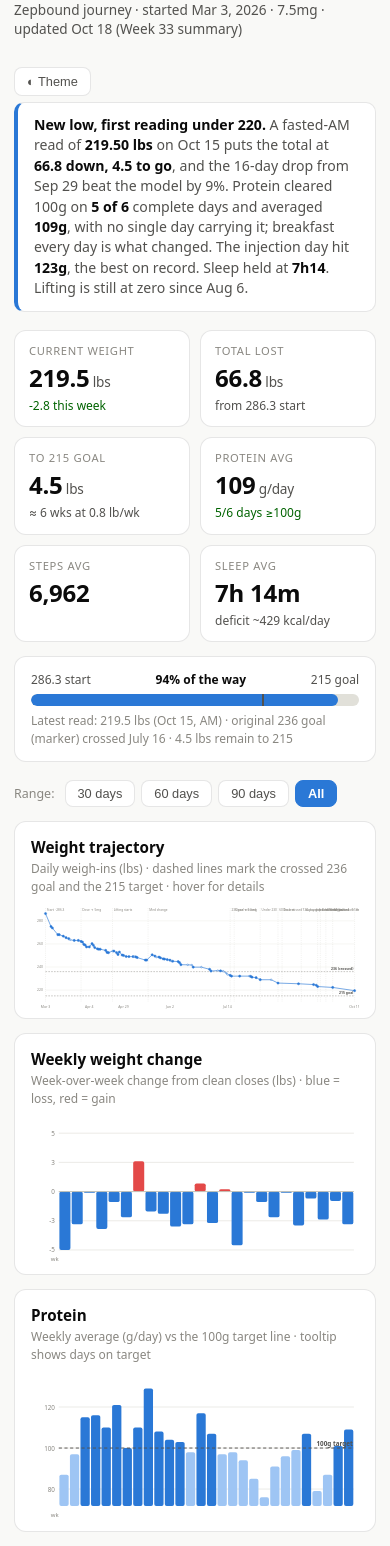
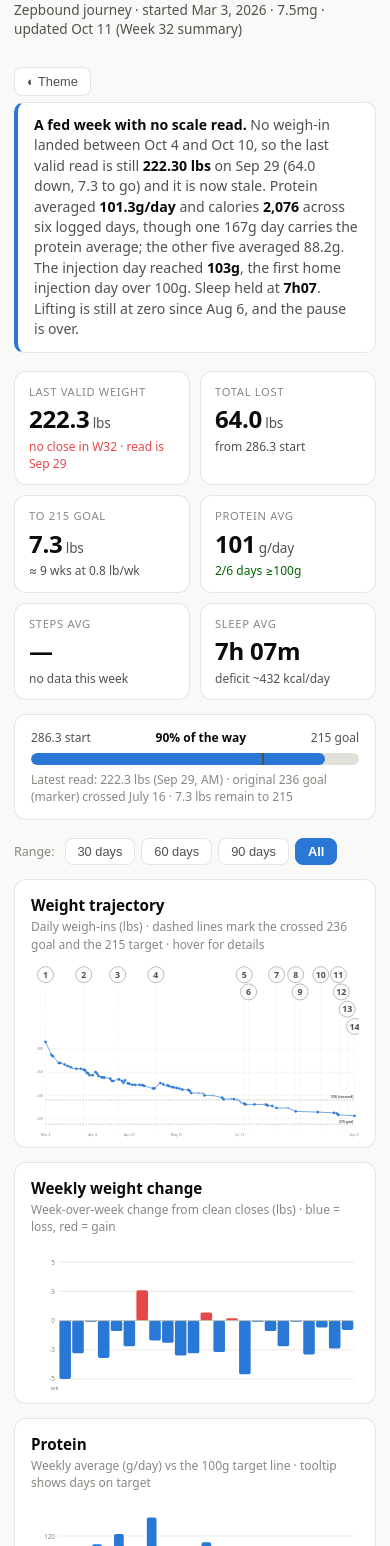
Before and after one commit to jakeworcester-byte/pace-dash-x7q3, a plain HTML site: page index.html in a window 390 px wide. Shown: the part 54-1600 px from the top of the page. Drawn offline with Linux system fonts and the light colour scheme.

Commit message:
Weekly dashboard update (auto-push)

```diff
--- a/index.html
+++ b/index.html
@@ -121,6 +121,10 @@
   .card .desc { font-size: 0.75rem; color: var(--muted); margin-bottom: 8px; }
   .chart-box { position: relative; width: 100%; }
   .chart-box svg { display: block; width: 100%; height: auto; }
+  .ms-badge { cursor: pointer; }
+  .tooltip.below { transform: translate(-50%, 8px); }
+  .tooltip.below.edge-l { transform: translate(-12px, 8px); }
+  .tooltip.below.edge-r { transform: translate(calc(-100% + 12px), 8px); }
   .tooltip {
     position: absolute; pointer-events: none; background: var(--ink-1); color: var(--page);
     font-size: 0.72rem; padding: 5px 8px; border-radius: 6px; white-space: nowrap;
@@ -245,22 +249,23 @@
    ================================================================ */
 
 const META = {
-  updated: "2026-10-18",
+  updated: "2026-10-11",
   startWeight: 286.3,
   startDate: "2026-03-03",
   originalGoal: 236,
   goal: 215,
   dose: "7.5mg",
-  doseNote: "Injected Sun Oct 18 @ 7.5mg, a 7-day interval from Oct 11, with no side effects. Oct 25 is the last planned dose before a scheduled procedure; the Nov 1 dose will be skipped, and restart timing comes from the care team.",
+  doseNote: "Injected Sun Oct 11 @ 7.5mg (confirmed), a 7-day interval from Oct 4, with no side effects. Dose timing for late October, around a scheduled procedure, is the care team's call and not yet on record.",
   injectionDay: "Sunday",
-  troughWindow: "Oct 23 to Oct 25 (days 5 to 7 after the Oct 18 dose). The next dose lands Oct 25.",
-  statusLine: "<strong>New low, first reading under 220.</strong> A fasted-AM read of <strong>219.50 lbs</strong> on Oct 15 puts the total at <strong>66.8 down, 4.5 to go</strong>, and the 16-day drop from Sep 29 beat the model by 9%. Protein cleared 100g on <strong>5 of 6</strong> complete days and averaged <strong>109g</strong>, with no single day carrying it; breakfast every day is what changed. The injection day hit <strong>123g</strong>, the best on record. Sleep held at <strong>7h14</strong>. Lifting is still at zero since Aug 6.",
-  focusDesc: "From the Week 33 summary (Oct 11 to Oct 17)",
+  troughWindow: "Oct 16 to Oct 18 (days 5 to 7 after the Oct 11 dose). The next dose lands Oct 18.",
+  statusLine: "<strong>A fed week with no scale read.</strong> No weigh-in landed between Oct 4 and Oct 10, so the last valid read is still <strong>222.30 lbs</strong> on Sep 29 (64.0 down, 7.3 to go) and it is now stale. Protein averaged <strong>101.3g/day</strong> and calories <strong>2,076</strong> across six logged days, though one 167g day carries the protein average; the other five averaged 88.2g. The injection day reached <strong>103g</strong>, the first home injection day over 100g. Sleep held at <strong>7h07</strong>. Lifting is still at zero since Aug 6, and the pause is over.",
+  focusDesc: "From the Week 32 summary (Oct 4 to Oct 10)",
   focus: [
-    "<strong>Lift four times before Nov 1.</strong> Day A and Day B at Aug 6 loads (Goblet 45 &middot; Bench 70 &middot; RDL 80 &middot; BOR 70; Lunge 45 &middot; OHP 70 &middot; SDL 90 &middot; CSR 80), RPE 6, no progression off a 10-week layoff. A four-week lifting break follows.",
-    "<strong>Keep the breakfast habit.</strong> A 25 to 30g breakfast every day is what moved protein from 2 of 6 days at target to 5 of 6. Trough runs Oct 23 to Oct 25.",
-    "<strong>Fix the desk days.</strong> Three days under 4,000 steps sat between three walking days over 9,000. A short walk on desk days closes most of that gap.",
-    "<strong>Bank one or two more fasted-AM weigh-ins before November.</strong> A clean close right before the break gives the recovery period a solid anchor.",
+    "<strong>Get a fasted-AM weigh-in Monday, then one or two more.</strong> The last read is Sep 29. Nothing about the rate can be assessed until there is a new endpoint.",
+    "<strong>Lift this week.</strong> The pause is over and there are three weeks to Nov 1, room for about six sessions. Start with Day A at Aug 6 loads (Goblet 45 &middot; Bench 70 &middot; RDL 80 &middot; BOR 70 &middot; Plank 2&times;40s), twice a week, no progression off the layoff.",
+    "<strong>Protect protein on travel and event days.</strong> Five of six logged days were at 90g or better. The miss was the travel day home (66g, 1,330 cal). Trough runs Oct 16 to Oct 18.",
+    "<strong>Keep feeding the run-up.</strong> Arriving in November fed, at 100g protein, with lifting banked matters more than the weekly rate.",
+    "<strong>Get the late-October dose plan in writing.</strong> Whether the Oct 25 and Nov 1 doses are taken or held, and when to resume, is the care team's instruction to give.",
   ],
 };
 
@@ -298,7 +303,6 @@ const WEEKS = [
   { n: 30, label: "Sep 20–26",      end: "2026-09-26", wt: null,  chg: null, prot: 79,  hits: 1, logged: 7, cal: 1719, steps: 7927,  sleep: 396,  deficit: -845, train: "missed",   note: "NO CLOSE. Zero weight records Sep 19 to Sep 27; last valid read is Sep 18 @ 223.1. Procedure week, home all week. Sep 20 dose held; 7.5mg restarted Thu Sep 24 (11-day interval), no side effects. Protein fell to 79.4g avg (1 of 7 at target), lowest since Week 25, but the shortfall sits entirely in the four pre-restart days (65.6g avg); the three days after the restart averaged 97.7g. Calories fell with it to 1,719, the lean-mass-risk shape, with zero sub-floor days. Restart day hit 1,740 cal / 92g, the best injection-day protein on record. Deepest weekly deficit in several weeks (-845/day), driven by lower intake. Zero lifts, 52-day layoff, now paused post-procedure through about Oct 7. Cardio held: 380 min across 8 sessions on 6 of 7 days. Sleep 6h36 avg; fragmentation back to 33 min/night, but early termination improved to 1 of 7 nights. Span regression not updated (no endpoint); baseline TDEE stays 2,564." },
   { n: 31, label: "Sep 27\u2013Oct 3",    end: "2026-09-29", wt: 222.3, chg: -0.8, prot: 87,  hits: 1, logged: 7, cal: 1914, steps: 8381,  sleep: 434,  deficit: -650, train: "missed",   note: "New low 222.3 on a confirmed fasted-AM read Sep 29 (Tue), the only reading in the window, so a mid-week close; the -0.8 spans 11 days back to Sep 18. 64.0 lbs lost. Protein recovered to 87.2g avg (1 of 7 at target, two more within 3g) with calories rising alongside to 1,914 and zero sub-floor days; breakfast logged 6 of 7 days. Sep 30 steps under-counted (two walking sessions not captured), so the 8,381 avg is low; 464 cardio min across 8 sessions. Sleep 7h14 avg, best in several weeks, 25 min awake/night, early termination 2 of 7. Zero lifts, 59-day layoff, paused post-procedure through about Oct 7. Deficit model ran 64% optimistic vs the scale over 11 days (2.25 predicted, 0.80 delivered). Span regression: 2,508 cumulative / 2,399 trailing; baseline TDEE now 2,508. Dose back on the Sunday cadence Oct 4 @ 7.5mg." },
   { n: 32, label: "Oct 4\u201310",       end: "2026-10-10", wt: null,  chg: null, prot: 101, hits: 2, logged: 6, cal: 2076, steps: null,  sleep: 427,  deficit: -432, train: "missed",   note: "NO CLOSE. Zero weight records Sep 30 to Oct 11; last valid read is Sep 29 @ 222.3, now 12 days stale. Travel Mon to Wed. Injected Oct 4 and Oct 11 @ 7.5mg on the Sunday cadence, no side effects. Averages are 6 logged days: Oct 8 dinner was not logged and is unrecoverable. Protein 101.3g avg (2 of 6 at target), but one 167g day carries it; the other five averaged 88.2g. Oct 4 reached 103g, the first home injection day over 100g. Calories 2,076 avg with one sub-floor day (Oct 7 @ 1,330, travel) and one surplus day (Oct 10 @ 3,530). One Oct 10 food entry (1,600 cal) was in the Google Health app but missing from Health Connect; corrected from the app, other days verified. Steps not reportable: only Oct 4 (16,056) was retrievable. 252 walking min across 7 sessions on 4 of 7 days. Sleep 7h07 avg, 15 min awake/night, early termination 1 of 7. Zero lifts, 66-day layoff; the lifting pause ended about Oct 7. Span regression not updated (no endpoint); baseline TDEE stays 2,508." },
-  { n: 33, label: "Oct 11\u201317",      end: "2026-10-15", wt: 219.5, chg: -2.8, prot: 109, hits: 5, logged: 6, cal: 2079, steps: 6962,  sleep: 434,  deficit: -429, train: "missed",   note: "New low 219.5 on a confirmed fasted-AM read Oct 15 (Thu), the only reading in the window; the -2.8 spans 16 days back to Sep 29. First reading under 220; 66.8 lbs lost, 4.5 to goal. Protein 109.4g avg with 5 of 6 complete days at target, the best hit rate in months and not carried by one day; breakfast logged all 7 days. Injection day Oct 11 hit 2,220 cal / 123g, the best on record. Averages are 6 logged days: Oct 15 dinner eaten but not logged. Zero confirmed sub-floor days. Steps 6,962 avg, all 7 days: three walking days 9,000 to 12,600, three desk days under 4,000. 222 exercise min across 4 sessions, including a 60-min treadmill run. Sleep 7h14 avg, 11 min awake/night, early termination 2 of 7. Zero lifts, 73-day layoff. Deficit model checked against the scale and passed: 2.56 predicted vs 2.80 delivered over 16 days, 9% conservative. Span regression: 2,515 cumulative / 2,434 trailing; baseline TDEE now 2,515. Injected Oct 18 @ 7.5mg." },
 ];
 
 // [date, lbs, "am"|"pm"] — am = fasted/morning read unless noted
@@ -330,7 +334,7 @@ const DAILY_WEIGHTS = [
   ["2026-08-01",231.2,"am"],["2026-08-04",230.8,"am"],["2026-08-07",229.0,"am"],
   ["2026-08-15",229.0,"pm"],["2026-08-20",226.1,"am"],
   ["2026-09-04",225.5,"am"],["2026-09-15",224.8,"am"],["2026-09-17",224.2,"am"],
-  ["2026-09-18",223.1,"am"],["2026-09-29",222.3,"am"],["2026-10-15",219.5,"am"],
+  ["2026-09-18",223.1,"am"],["2026-09-29",222.3,"am"],
 ];
 
 const MILESTONES = [
@@ -348,7 +352,6 @@ const MILESTONES = [
   { date: "2026-09-20", label: "Dose held \u00b7 procedure" },
   { date: "2026-09-24", label: "Dose restarted \u00b7 7.5mg" },
   { date: "2026-09-29", label: "64 lbs lost" },
-  { date: "2026-10-15", label: "Under 220" },
 ];
 
 /* ================= END OF DATA BLOCK ================= */
@@ -492,12 +495,38 @@ function drawWeight() {
     }
   });
 
-  // milestones
-  MILESTONES.forEach(m => {
-    const t = parseD(m.date).getTime();
-    if (t < x0 || t > x1) return;
-    el("line", { x1: X(t), x2: X(t), y1: mT, y2: H - mB, stroke: css("--baseline"), "stroke-width": 1, "stroke-dasharray": "2 4" }, svg);
-    el("text", { x: X(t) + 4, y: mT + 10, "font-size": 10, fill: css("--muted") }, svg).textContent = m.label;
+  // milestones: numbered badges in a strip above the plot; hover (or tap) a badge for its note.
+  // Badges that would collide stagger into extra rows, so they never overlap at any width.
+  const ms = MILESTONES.map((m, i) => ({ ...m, num: i + 1, t: parseD(m.date).getTime() }))
+    .filter(m => m.t >= x0 && m.t <= x1);
+  const scale = W / Math.max(320, box.clientWidth || W);   // viewBox units per screen pixel
+  const r = Math.max(9, 8 * scale), rowH = 2 * r + 4;
+  const rowEnds = [];
+  ms.forEach(m => {
+    const x = X(m.t);
+    let row = rowEnds.findIndex(end => x - end >= 2 * r + 3);
+    if (row === -1) { row = rowEnds.length; rowEnds.push(0); }
+    rowEnds[row] = x; m.row = row; m.x = x;
+  });
+  const stripH = rowEnds.length * rowH;
+  const vbTop = -stripH - 4, vbH = H + stripH + 4;
+  ms.forEach(m => {
+    m.cy = mT - stripH - 4 + m.row * rowH + r + 2;
+    m.line = el("line", { x1: m.x, x2: m.x, y1: m.cy + r, y2: H - mB, stroke: css("--baseline"), "stroke-width": 1, "stroke-dasharray": "2 4" }, svg);
+    m.g = el("g", { class: "ms-badge", "data-ms": m.num }, svg);
+    m.circle = el("circle", { cx: m.x, cy: m.cy, r, fill: css("--surface-1"), stroke: css("--ink-2"), "stroke-width": 1.2 }, m.g);
+    m.text = el("text", { x: m.x, y: m.cy + r * 0.38, "text-anchor": "middle", "font-size": r * 1.1, "font-weight": 600, fill: css("--ink-2") }, m.g);
+    m.text.textContent = m.num;
+  });
+  svg.setAttribute("viewBox", `0 ${vbTop} ${W} ${vbH}`);
+  const highlightMs = num => ms.forEach(m => {
+    const on = m.num === num;
+    m.line.setAttribute("stroke", on ? css("--blue") : css("--baseline"));
+    m.line.setAttribute("stroke-width", on ? 1.5 : 1);
+    m.line.setAttribute("stroke-dasharray", on ? "4 3" : "2 4");
+    m.circle.setAttribute("fill", on ? css("--blue") : css("--surface-1"));
+    m.circle.setAttribute("stroke", on ? css("--blue") : css("--ink-2"));
+    m.text.setAttribute("fill", on ? "#fff" : css("--ink-2"));
   });
 
   // line + points
@@ -514,18 +543,36 @@ function drawWeight() {
   const cross = el("line", { y1: mT, y2: H - mB, stroke: css("--baseline"), "stroke-width": 1, opacity: 0 }, svg);
   const hoverDot = el("circle", { r: 6, fill: "none", stroke: css("--blue"), "stroke-width": 2, opacity: 0 }, svg);
   svg.addEventListener("mousemove", ev => {
-    const r = svg.getBoundingClientRect();
-    const mx = (ev.clientX - r.left) / r.width * W;
+    const badge = ev.target.closest && ev.target.closest(".ms-badge");
+    if (badge) {
+      const m = ms.find(k => k.num === +badge.dataset.ms);
+      highlightMs(m.num);
+      cross.setAttribute("opacity", 0); hoverDot.setAttribute("opacity", 0);
+      // Popup sits below the badge; near either edge it anchors inward so it never clips.
+      const fx = m.x / W;
+      tip.classList.add("below");
+      tip.classList.toggle("edge-l", fx < 0.15);
+      tip.classList.toggle("edge-r", fx > 0.85);
+      tip.style.left = (fx * 100) + "%";
+      tip.style.top = ((m.cy + r - vbTop) / vbH * 100) + "%";
+      tip.innerHTML = `<strong>${fmtDate(new Date(m.t))}</strong><br>${m.label}`;
+      tip.style.opacity = 1;
+      return;
+    }
+    highlightMs(null);
+    tip.classList.remove("below", "edge-l", "edge-r");
+    const rect = svg.getBoundingClientRect();
+    const mx = (ev.clientX - rect.left) / rect.width * W;
     let best = pts[0], bd = Infinity;
     pts.forEach(p => { const d = Math.abs(X(p.t) - mx); if (d < bd) { bd = d; best = p; } });
     cross.setAttribute("x1", X(best.t)); cross.setAttribute("x2", X(best.t)); cross.setAttribute("opacity", 1);
     hoverDot.setAttribute("cx", X(best.t)); hoverDot.setAttribute("cy", Y(best.v)); hoverDot.setAttribute("opacity", 1);
     tip.style.left = (X(best.t) / W * 100) + "%";
-    tip.style.top = (Y(best.v) / H * 100) + "%";
+    tip.style.top = ((Y(best.v) - vbTop) / vbH * 100) + "%";
     tip.innerHTML = `<strong>${fmt(best.v,1)} lbs</strong> · ${best.type.toUpperCase()}<br>${fmtDate(new Date(best.t))} · ${fmt(META.startWeight - best.v,1)} lost`;
     tip.style.opacity = 1;
   });
-  svg.addEventListener("mouseleave", () => { tip.style.opacity = 0; cross.setAttribute("opacity", 0); hoverDot.setAttribute("opacity", 0); });
+  svg.addEventListener("mouseleave", () => { highlightMs(null); tip.style.opacity = 0; cross.setAttribute("opacity", 0); hoverDot.setAttribute("opacity", 0); });
 }
 
 // ---------- weekly bar chart factory ----------
@@ -658,6 +705,12 @@ function render() {
 renderStatic();
 render();
 matchMedia("(prefers-color-scheme: dark)").addEventListener("change", render);
+// Weight chart badge size depends on rendered width; redraw it when the width changes.
+let lastW = $("weightChart").clientWidth, rzTimer;
+addEventListener("resize", () => {
+  clearTimeout(rzTimer);
+  rzTimer = setTimeout(() => { const w = $("weightChart").clientWidth; if (w !== lastW) { lastW = w; drawWeight(); } }, 150);
+});
 </script>
 </body>
 </html>
```
